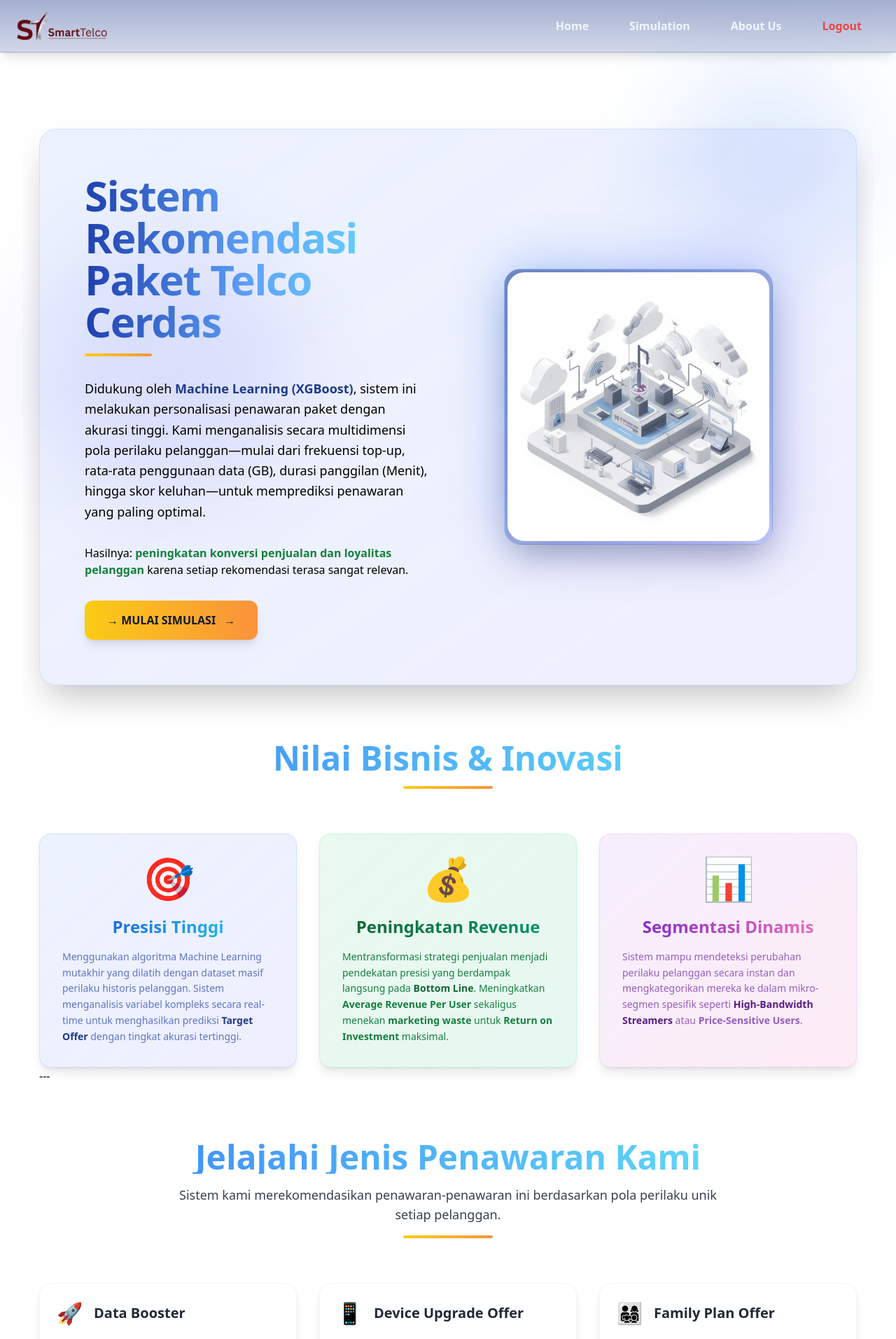
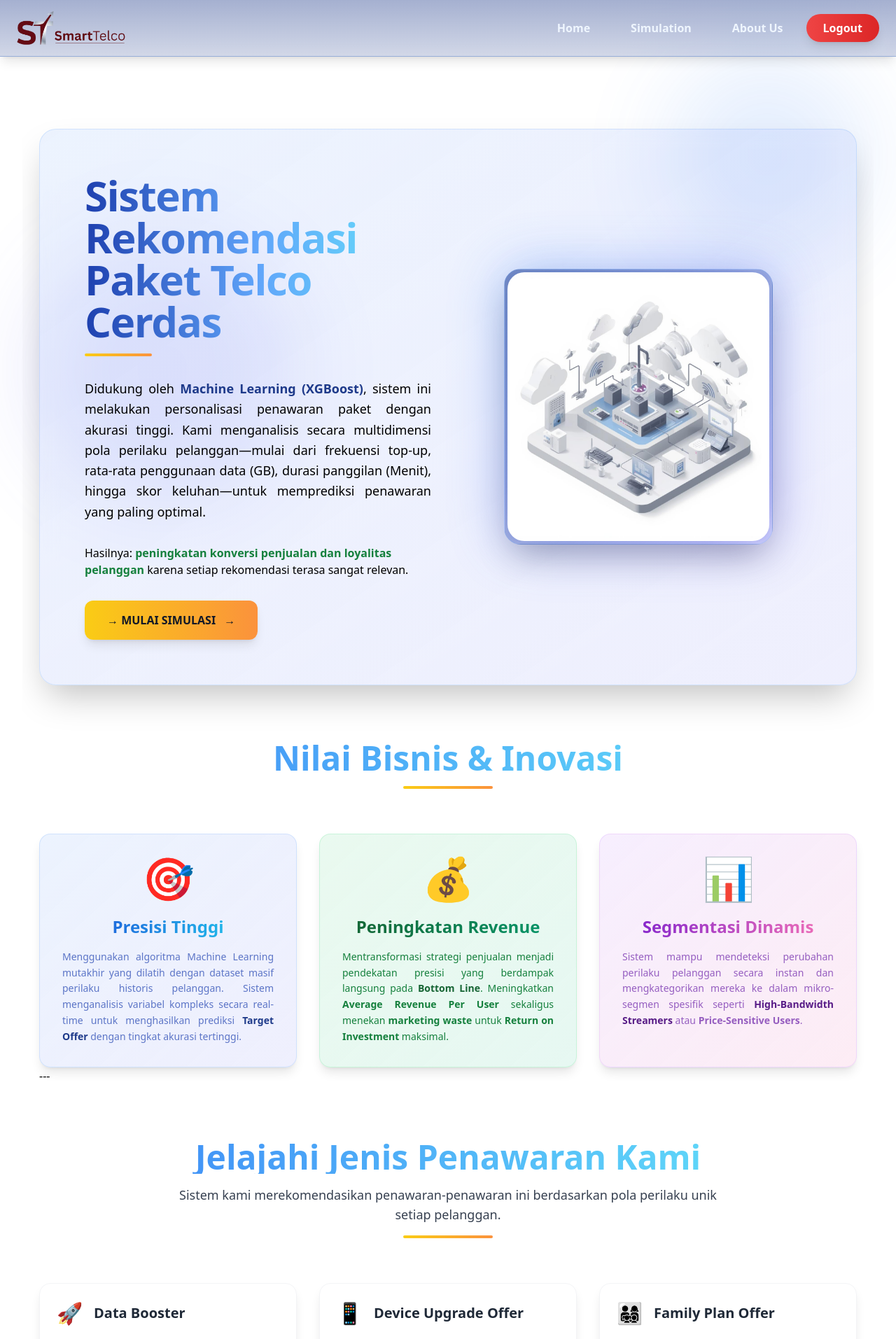
Before and after one commit to MargohanL23/SMARTTELCO-RECOMMENDATION, a Vue app in the folder SmartTelco-FrontEnd/: page /home in a window 1280 px wide. Shown: the top 1913 px of the page at 70% size. Built offline with nearby package versions, Linux system fonts and the light colour scheme; sample sign-in values are in the browser's storage.

Commit message:
Memperbaharui Fitur Logout otomatis muncul setelah login

```diff
--- a/SmartTelco-FrontEnd/index.html
+++ b/SmartTelco-FrontEnd/index.html
@@ -4,7 +4,7 @@
     <meta charset="UTF-8" />
     <link rel="icon" type="image/png" href="/images/logo_smarttelcoo.png" />
     <meta name="viewport" content="width=device-width, initial-scale=1.0" />
-    <title>smarttelco-frontend</title>
+    <title>SmartTelco</title>
   </head>
   <body>
     <div id="app"></div>
--- a/SmartTelco-FrontEnd/src/components/Header.vue
+++ b/SmartTelco-FrontEnd/src/components/Header.vue
@@ -2,16 +2,14 @@
   <header class="fixed top-0 left-0 w-full backdrop-blur-xl bg-gradient-to-b from-blue-900/40 to-blue-900/20 border-b border-blue-400/20 shadow-lg z-50">
     <nav class="max-w-8xl mx-auto flex items-center justify-between py-4 px-6">
 
-      <!-- Logo -->
       <RouterLink to="/home" class="flex items-center gap-2 hover:opacity-80 transition duration-300">
         <img
           src="/images/SmartTelco_logo.png"
           alt="SmartTelco Logo"
-          class="h-10 w-auto object-contain"
+          class="h-12 w-auto object-contain"
         />
       </RouterLink>
 
-      <!-- Desktop Navbar -->
       <div class="hidden md:flex items-center gap-2">
         <RouterLink
           to="/home"
@@ -53,19 +51,17 @@
         <template v-else>
           <button
             @click="logoutUser"
-            class="px-6 py-2 rounded-full text-red-500 font-semibold hover:bg-red-500/30 hover:text-red-100 transition duration-300 border border-transparent hover:border-red-400/50"
+            class="px-6 py-2 rounded-full bg-gradient-to-r from-red-500 to-red-600 text-white font-bold hover:from-red-400 hover:to-red-500 transition duration-300 shadow-lg hover:shadow-xl"
           >
             Logout
           </button>
         </template>
       </div>
 
-      <!-- Smooth Spring Burger Button -->
       <button
         @click="toggleMenu"
         class="md:hidden relative w-10 h-10 flex items-center justify-center focus:outline-none"
       >
-        <!-- Line 1 -->
         <span
           :class="[
             'burger-line',
@@ -73,7 +69,6 @@
           ]"
         ></span>
 
-        <!-- Line 2 -->
         <span
           :class="[
             'burger-line',
@@ -81,7 +76,6 @@
           ]"
         ></span>
 
-        <!-- Line 3 -->
         <span
           :class="[
             'burger-line',
@@ -92,7 +86,6 @@
 
     </nav>
 
-    <!-- Mobile Menu -->
     <div
       v-if="mobileOpen"
       class="md:hidden backdrop-blur-xl bg-blue-900/40 border-t border-blue-400/20 animate-slideDown"
@@ -144,7 +137,7 @@
         <template v-else>
           <button
             @click="logoutUser"
-            class="px-4 py-3 rounded-lg text-red-300 font-semibold hover:bg-red-500/30 hover:text-red-100 transition duration-300 border border-transparent hover:border-red-400/50 text-left"
+            class="px-4 py-3 rounded-lg bg-gradient-to-r from-red-500 to-red-600 text-white font-bold hover:from-red-400 hover:to-red-500 transition duration-300 text-center"
           >
             Logout
           </button>
@@ -156,16 +149,34 @@
 
 <script setup>
 import { RouterLink, useRouter } from "vue-router";
-import { ref, onMounted } from "vue";
+// --- IMPOR BARU: onUnmounted ---
+import { ref, onMounted, onUnmounted } from "vue";
 import { getUser, clearUser } from "../utils/storage";
 
 const router = useRouter();
 const isLoggedIn = ref(false);
 const mobileOpen = ref(false);
 
+// --- FUNGSI BARU UNTUK MENGAMBIL STATUS LOGIN ---
+const checkLoginStatus = () => {
+    isLoggedIn.value = !!getUser();
+};
+
 onMounted(() => {
-  isLoggedIn.value = !!getUser();
+  // Panggil pertama kali
+  checkLoginStatus();
+
+  // --- BARIS PERBAIKAN PENTING ---
+  // Mendengarkan event 'login-success' dari window
+  window.addEventListener('login-success', checkLoginStatus);
 });
+
+// --- BARIS PERBAIKAN PENTING ---
+// Hapus listener saat komponen dilepas untuk menghindari kebocoran memori
+onUnmounted(() => {
+    window.removeEventListener('login-success', checkLoginStatus);
+});
+
 
 function toggleMenu() {
   mobileOpen.value = !mobileOpen.value;
@@ -177,7 +188,8 @@ function closeMenu() {
 
 function logoutUser() {
   clearUser();
-  isLoggedIn.value = false;
+  // Panggil checkLoginStatus untuk mengupdate isLoggedIn segera
+  checkLoginStatus();
   router.push("/login");
   closeMenu();
 }
--- a/SmartTelco-FrontEnd/src/views/HomeView.vue
+++ b/SmartTelco-FrontEnd/src/views/HomeView.vue
@@ -23,7 +23,7 @@
                 <div class="h-1 w-24 bg-gradient-to-r from-yellow-400 to-orange-400 rounded-full"></div>
               </div>
 
-              <p class="text-blue-750/200 text-lg leading-relaxed font-light">
+              <p class="text-blue-750/200 text-lg leading-relaxed font-light text-justify">
                 Didukung oleh <span class="font-semibold text-blue-900">Machine Learning (XGBoost)</span>, sistem ini melakukan personalisasi penawaran paket dengan akurasi tinggi. Kami menganalisis secara multidimensi pola perilaku pelanggan—mulai dari frekuensi top-up, rata-rata penggunaan data (GB), durasi panggilan (Menit), hingga skor keluhan—untuk memprediksi penawaran yang paling optimal.
               </p>
 
@@ -73,7 +73,7 @@
               <h3 class="text-2xl font-bold text-transparent bg-clip-text bg-gradient-to-r from-blue-700 to-cyan-400 mb-4 text-center">
                 Presisi Tinggi
               </h3>
-              <p class="text-blue-800/70 text-sm leading-relaxed">
+              <p class="text-blue-800/70 text-sm leading-relaxed text-justify">
                 Menggunakan algoritma Machine Learning mutakhir yang dilatih dengan dataset masif perilaku historis pelanggan. Sistem menganalisis variabel kompleks secara real-time untuk menghasilkan prediksi <span class="font-semibold text-blue-900">Target Offer</span> dengan tingkat akurasi tertinggi.
               </p>
             </div>
@@ -87,7 +87,7 @@
               <h3 class="text-2xl font-bold text-transparent bg-clip-text bg-gradient-to-r from-green-800 to-emerald-600 mb-4 text-center">
                 Peningkatan Revenue
               </h3>
-              <p class="text-green-700/100 text-sm leading-relaxed">
+              <p class="text-green-700/100 text-sm leading-relaxed text-justify">
                 Mentransformasi strategi penjualan menjadi pendekatan presisi yang berdampak langsung pada <span class="font-semibold text-green-800">Bottom Line</span>. Meningkatkan <span class="font-semibold">Average Revenue Per User</span> sekaligus menekan <span class="font-semibold">marketing waste</span> untuk <span class="font-semibold">Return on Investment</span> maksimal.
               </p>
             </div>
@@ -101,7 +101,7 @@
               <h3 class="text-2xl font-bold text-transparent bg-clip-text bg-gradient-to-r from-purple-700 to-pink-400 mb-4 text-center">
                 Segmentasi Dinamis
               </h3>
-              <p class="text-purple-800/70 text-sm leading-relaxed">
+              <p class="text-purple-800/70 text-sm leading-relaxed text-justify">
                 Sistem mampu mendeteksi perubahan perilaku pelanggan secara instan dan mengkategorikan mereka ke dalam mikro-segmen spesifik seperti <span class="font-semibold text-purple-900">High-Bandwidth Streamers</span> atau <span class="font-semibold">Price-Sensitive Users</span>.
               </p>
             </div>
--- a/SmartTelco-FrontEnd/src/views/LoginView.vue
+++ b/SmartTelco-FrontEnd/src/views/LoginView.vue
@@ -1,6 +1,8 @@
+// SmartTelco-FrontEnd\src\views\LoginView.vue
+
 <template>
     <div class="min-h-screen flex items-center justify-center" >
-      <div class="w-full max-w-md rounded-xl shadow-xl p-8 bg-white/60 backdrop-blur-md border border-white/20">
+      <div class="w-full max-w-md rounded-xl shadow-xl p-8 bg-gray-300/60 backdrop-blur-md border border-white/20">
 
         <div class="sm:mx-auto sm:w-full sm:max-w-sm">
           <img
@@ -91,6 +93,10 @@ export default {
 
       saveUser(res);
 
+      // --- BARIS PERBAIKAN PENTING ---
+      // Memberi sinyal ke seluruh aplikasi (termasuk Header) bahwa login berhasil
+      window.dispatchEvent(new CustomEvent('login-success'));
+
       if (res.role === "Admin") router.push("/Admin");
       else router.push("/home");
     };
--- a/SmartTelco-FrontEnd/src/views/RegistrationView.vue
+++ b/SmartTelco-FrontEnd/src/views/RegistrationView.vue
@@ -1,12 +1,12 @@
 <template>
       <div class="min-h-screen flex items-center justify-center" >
-      <div class="w-full max-w-md rounded-xl shadow-xl p-8 bg-white/60 backdrop-blur-md border border-white/20">
+      <div class="w-full max-w-md rounded-xl shadow-xl p-8 bg-gray-300/60 backdrop-blur-md border border-white/20">
 
       <div class="sm:mx-auto sm:w-full sm:max-w-sm">
         <img
           class="mx-auto h-12 w-auto"
-          src="https://tailwindcss.com/plus-assets/img/logos/mark.svg?color=rose&shade=500"
-          alt="SmartTelco"
+          src="/images/logo_smarttelcoo.png"
+            alt="SmartTelco"
         />
         <h2 class="mt-8 text-center text-2xl font-bold tracking-tight" style="color:#842A3B;">
           SmartTelco Register
```
